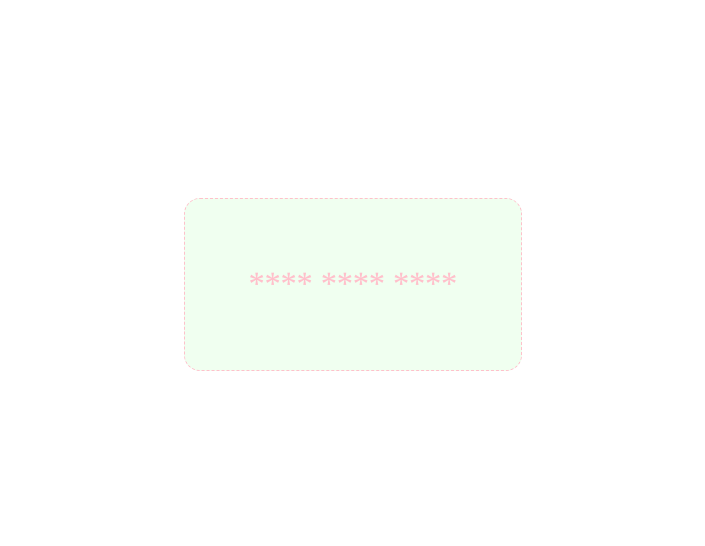
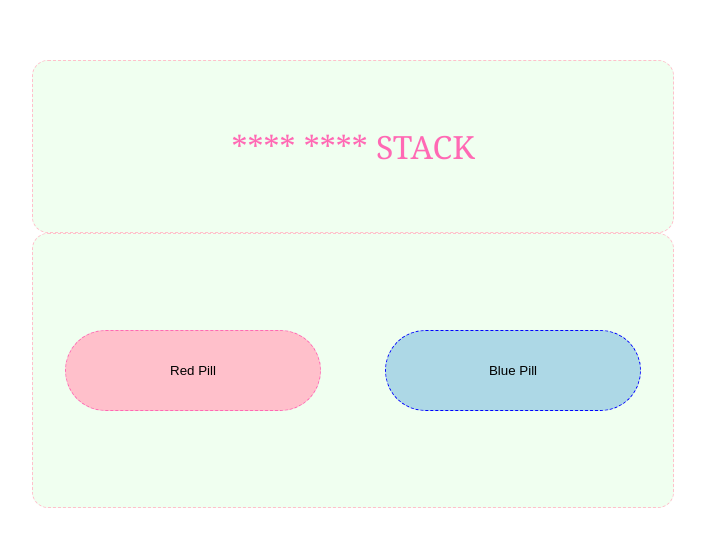
Before and after one commit to mikkmait/AngularFirst, an Angular app: page / in a window 1280 px wide. Shown: the part 116-662 px from the top of the page, without its empty margins (287-992 px from the left). Built offline with nearby package versions, Linux system fonts and the light colour scheme.

Commit message:
Playing around with hover buttons.

```diff
--- a/src/app/app.component.css
+++ b/src/app/app.component.css
@@ -19,18 +19,21 @@
   border: 1px dashed pink;
   border-radius: 16px;
 
+  width: 512px;
+
   font-family: Cambria, Cochin, Georgia, Times, 'Times New Roman', serif;
   font-size: 2rem;
   font-weight: 500;
-  color: pink;
+  color: hotpink;
+  text-align: center;
 
   padding: 64px;
-  /* width: 30%; */
-  /* height: 30%; */
+  display: flex;
+  justify-content: center;
 }
 
-.element:hover {
-  background-color: rgba(0, 255, 102, 100%);
+/* .element:hover {
+  background-color: rgba(0, 255, 102, 10%);
   border: 1px solid hotpink;
   border-radius: 16px;
 
@@ -40,8 +43,4 @@
   color: hotpink;
 
   padding: 64px;
-  /* width: 30%; */
-  /* height: 30%; */
-
-  cursor: pointer;
-}
+} */
--- a/src/app/app.component.html
+++ b/src/app/app.component.html
@@ -1,5 +1,8 @@
 <title>{{ title }}</title>
 
 <div class="main">
-  <div class="element">**** **** ****</div>
+  <div class="element">{{title}}</div>
+  <div class="element">
+    <app-button name="Red Pill" color="pink" colorBorder="1px dashed hotpink"></app-button>
+    <app-button name="Blue Pill" color="lightblue" colorBorder="1px dashed blue"></app-button></div>
 </div>
--- a/src/app/app.module.ts
+++ b/src/app/app.module.ts
@@ -2,10 +2,12 @@ import { NgModule } from '@angular/core';
 import { BrowserModule } from '@angular/platform-browser';
 
 import { AppComponent } from './app.component';
+import { ButtonComponent } from './button/button.component';
 
 @NgModule({
   declarations: [
-    AppComponent
+    AppComponent,
+    ButtonComponent
   ],
   imports: [
     BrowserModule
--- /dev/null
+++ b/src/app/button/button.component.css
@@ -0,0 +1,7 @@
+button {
+  border: 1px dashed hotpink;
+  border-radius: 64px;
+  width: 256px;
+  padding: 32px;
+  margin: 32px;
+}
--- /dev/null
+++ b/src/app/button/button.component.html
@@ -0,0 +1,9 @@
+<button
+  #hoverName
+  (mouseenter)="onMouseEnter(hoverName)"
+  (mouseout)="onMouseOut(hoverName)"
+  [ngStyle]="{ 'background-color': color,
+    'border': colorBorder }"
+  >
+  {{name}}
+</button>
--- /dev/null
+++ b/src/app/button/button.component.ts
@@ -0,0 +1,29 @@
+import { Component, Input } from '@angular/core';
+
+@Component({
+  selector: 'app-button',
+  templateUrl: './button.component.html',
+  styleUrls: ['./button.component.css']
+})
+export class ButtonComponent {
+  @Input() name: string;
+  @Input() color: string;
+  @Input() colorBorder: string;
+
+  constructor() {
+    this.name = 'PillPusher';
+    this.color = 'rgba(0, 0, 0, 0%';
+    this.colorBorder = '0px';
+  }
+
+  onMouseEnter(hoverName: HTMLElement) {
+    hoverName.style.backgroundColor = "rgba(0, 255, 102, 50%";
+    hoverName.style.border = "1px solid rgba(0, 255, 102, 100%)";
+  }
+
+  onMouseOut(hoverName: HTMLElement) {
+    hoverName.style.backgroundColor = this.color;
+    hoverName.style.border = this.colorBorder;
+  }
+
+};
```
Also changed, not shown: 4 other files (tests, documents, lock files or other folders).
